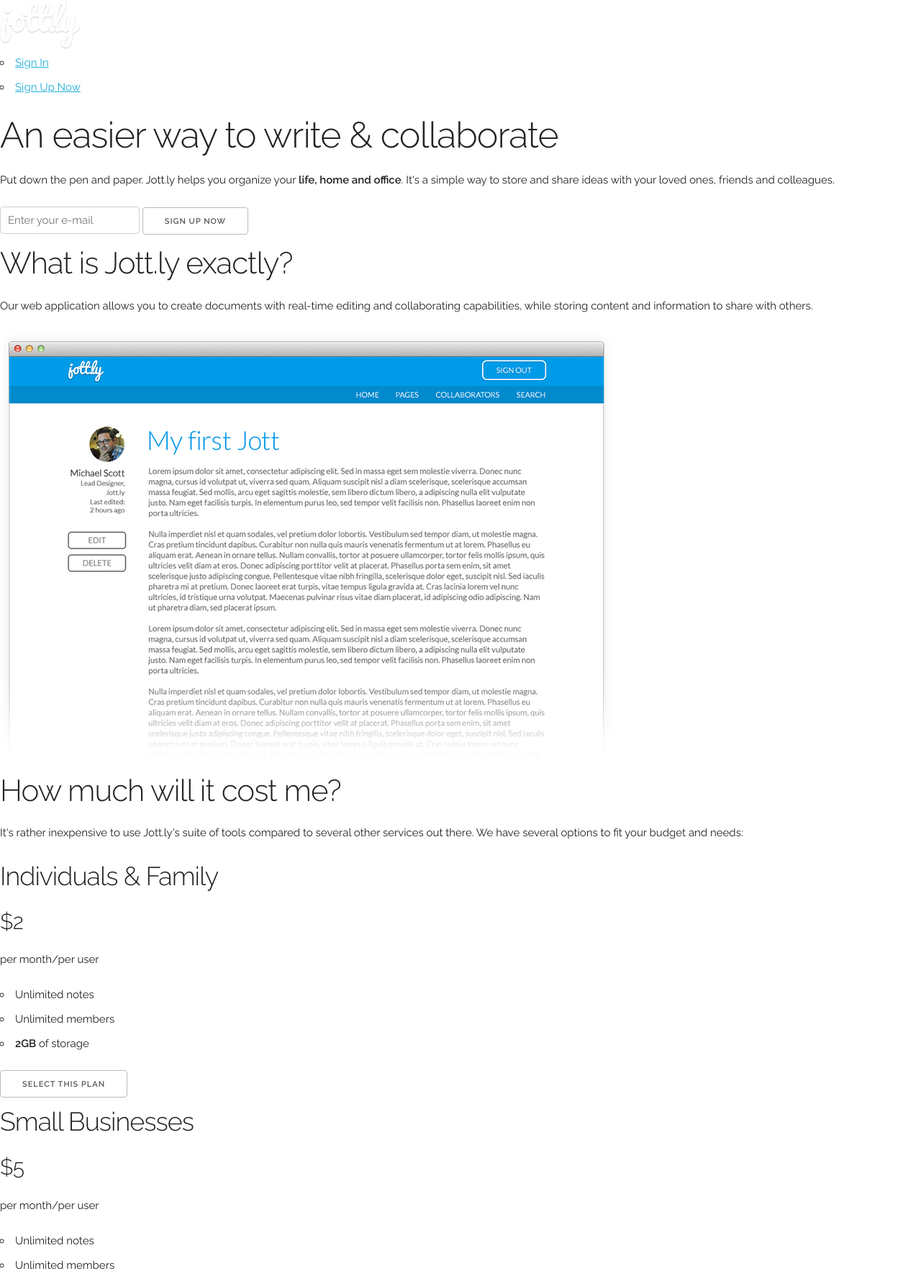
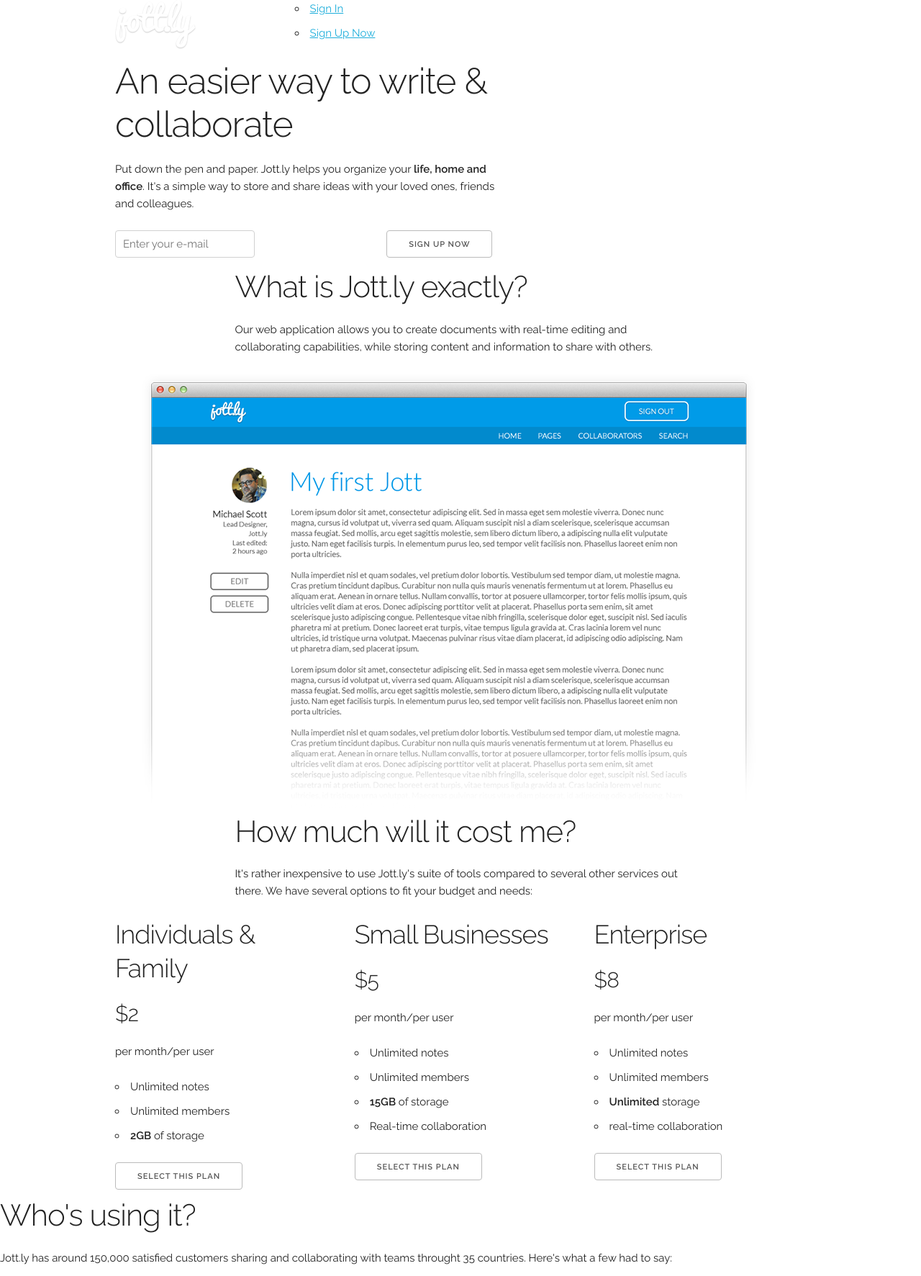
Before and after one commit to ksmskm/jottly, a website: page index.html in a window 1280 px wide. Shown: the top 1773 px of the page at 72% size. Drawn offline with Linux system fonts and the light colour scheme.

Commit message:
added 3 column layout to pricing section

```diff
--- a/index.html
+++ b/index.html
@@ -19,38 +19,89 @@
 </head>
 <body>
   <header>
-    <img src="images/logo.png" alt="logo">
 
+    <div class="container">
+      <div class="three columns">
+        <div class="logo">
+          <a href="#"><img src="images/logo.png" alt="Jottly"></a>
+        </div>
+      </div>
+
+      <div class="nine columns">
         <nav>
           <ul>
             <li><a href="#">Sign In</a></li>
             <li><a href="#">Sign Up Now</a></li>
           </ul>
         </nav>
+      </div>
 
+    </div>
+
+    <div class="container">
+      <div class="seven columns">
         <h1>An easier way to write &amp; collaborate</h1>
 
         <p>Put down the pen and paper. Jott.ly helps you organize your <strong>life, home and office</strong>. It's a simple way to store and share ideas with your loved ones, friends and colleagues.</p>
 
+        <div class="row">
+          <div class="eight columns alpha">
             <input type="email" placeholder="Enter your e-mail">
+          </div>
+          <div class="four columns omega">
             <button type="submit">Sign Up Now</button>
+          </div>
+        </div>
+      </div>
+    </div>
   </header>
 
   <main role="main">
     <section class="benefits">
+
+      <div class="container">
+        <div class="eight columns offset-by-two">
+
           <h2>What is Jott.ly exactly?</h2>
 
           <p>Our web application allows you to create documents with real-time editing and collaborating capabilities, while storing content and information to share with others.</p>
 
-      <img src="images/app.png" alt="Jottly's Web Application">
+        </div>
+
+        <!-- <div class="ten columns offset-by-one"> -->
+        <div class="ten columns">
+          <img class="scale-with-grid" src="images/app.png" alt="Jottly's Web Application">
+        </div>
+
+      </div>
     </section>
+
     <section class="pricing">
+
+      <div class="container">
+
+        <div class="eight columns offset-by-two">
+
           <h2>How much will it cost me?</h2>
 
           <p>It's rather inexpensive to use Jott.ly's suite of tools compared to several other services out there. We have several options to fit your budget and needs:</p>
 
+        </div>
+
+        <div class="row">
+
+          <div class="one-third column">
+
             <div class="pricebox">
+
+              <header>
+
                 <h3>Individuals &amp; Family</h3>
+
+              </header>
+
+              <section>
+
                 <h4>$2</h4>
 
                 <p>per month/per user</p>
@@ -62,10 +113,22 @@
                 </ul>
 
                 <button>Select this plan</button>
+
+              </section>
+
+            </div>
           </div>
 
+          <div class="one-third column">
             <div class="pricebox">
+              <header>
+
                 <h3>Small Businesses</h3>
+
+              </header>
+
+              <section>
+
                 <h4>$5</h4>
                 <p>per month/per user</p>
 
@@ -77,10 +140,22 @@
                 </ul>
 
                 <button>Select this plan</button>
+
+              </section>
+
+            </div>
           </div>
 
+          <div class="one-third column">
             <div class="pricebox">
+              <header>
+
                 <h3>Enterprise</h3>
+
+              </header>
+
+              <section>
+
                 <h4>$8</h4>
                 <p>per month/per user</p>
 
@@ -92,7 +167,15 @@
                 </ul>
 
                 <button>Select this plan</button>
+
+              </section>
             </div>
+          </div>
+
+        </div>
+
+      </div>
+
     </section>
     <section class="testimonials">
       <h2>Who's using it?</h2>
```
Lines whose indentation alone changed are shown as unchanged.
